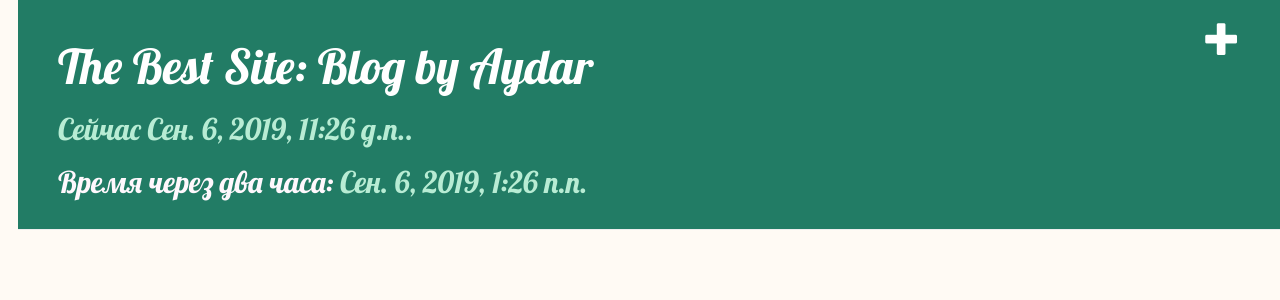
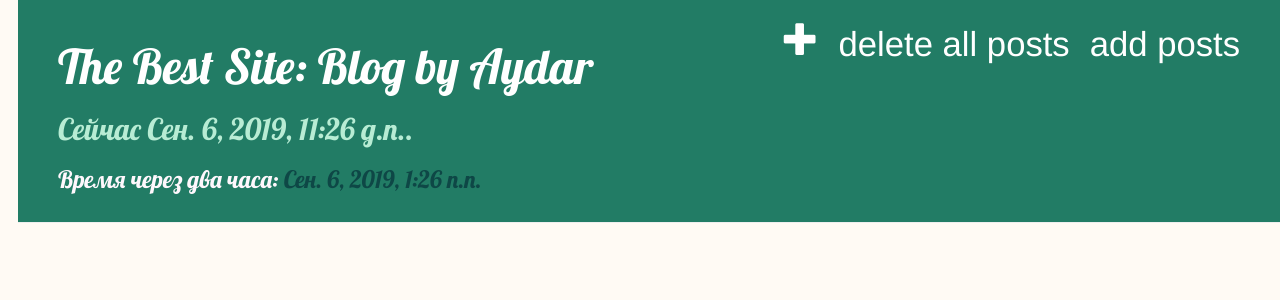
Before and after one commit to ahat31415/my_1st_blog, a Django app: a page that uses blog/templates/blog/base.html in a window 1280 px wide. Shown: the top 300 px of the page. Run offline with Django 3.2, Linux system fonts and the light colour scheme; the visitor is signed in with stand-in values (Sample User, id 1); data that the repository does not hold is empty; some libraries are stand-ins or nearby versions.

Commit message:
06.09.19 Saving of old project

```diff
--- a/blog/static/css/blog2.css
+++ b/blog/static/css/blog2.css
@@ -19,6 +19,7 @@ body {
     font-size: 36pt;
     text-decoration: none;
 }
+
 .content {
     margin-left: 40px;
 }
--- a/blog/templates/blog/base.html
+++ b/blog/templates/blog/base.html
@@ -8,7 +8,40 @@
     <link rel="stylesheet" href="//maxcdn.bootstrapcdn.com/bootstrap/3.2.0/css/bootstrap.min.css">
     <link rel="stylesheet" href="//maxcdn.bootstrapcdn.com/bootstrap/3.2.0/css/bootstrap-theme.min.css">
     <link rel="stylesheet" type="text/css" href="{% static 'css/blog2.css' %}">
+    <style>
+        {#div {#}
+        {#    margin: 10px;#}
+        {#    border: 1px solid black;#}
+        {#    font-size: 20px;#}
+        {#    height: 80px;}#}
 
+        #header {
+            background-color: #ccc;
+        }
+
+        #leftSidebar {
+            background-color: #ddd;
+            float: left;
+            width: 150px;
+        }
+
+        #rightSidebar {
+            background-color: #bb242e;
+            float: right;
+            width: 250px;
+            height: 20px;
+        }
+
+        #center {
+            background-color: #eee;
+            height: 200px;
+        }
+
+        #footer {
+            background-color: #ccc;
+        }
+
+    </style>
 </head>
 
 
@@ -16,19 +49,31 @@
 
 <div class="page-header">
     {% if user.is_authenticated %}
-        <a href="{% url 'post_new' %}" class="top-menu"><span class="glyphicon glyphicon-plus"></span></a>
+
+        <div align="right" class="rightSidebar">
+            <a href="{% url 'adding_posts' %}" class="top-menu">add posts</a>
+            <a href="{% url 'delete_posts' %}" class="top-menu">delete all posts</a>
+            <a href="{% url 'post_new' %}" class="top-menu"><span class="glyphicon glyphicon-plus"></span></a>
+        </div>
+
     {% endif %}
-    <h1><a href="/">The Best Site: Blog by Aydar</a></h1>
+
 
     <div align="left">
+        <h1><a href="/">The Best Site: Blog by Aydar</a></h1>
         <h2>{% block time %} {% endblock %}</h2>
+        <h3>{% block left %}{% endblock %}</h3>
     </div>
 
-    <div align="left">
-        <h2>
-            {% block left %}{% endblock %}
-        </h2>
-    </div>
+    {#    <div align="left">#}
+    {#        <h2>{% block time %} {% endblock %}</h2>#}
+    {#    </div>#}
+    {##}
+    {#    <div align="left">#}
+    {#        <h2>#}
+    {#            {% block left %}{% endblock %}#}
+    {#        </h2>#}
+    {#    </div>#}
 </div>
 
 <div class="content container">
--- a/blog/urls.py
+++ b/blog/urls.py
@@ -4,9 +4,14 @@ from . import views  # импортируем все представления
 urlpatterns = [
     url(r'^$', views.post_list, name='post_list'),
     url(r'^2h$', views.post_list_2h, name='post_list_2h'),
-    url(r'^post/(?P<pk>\d+)/$', views.post_detail, name='post_detail'),
+
+
     url(r'^post/new/$', views.post_new, name='post_new'),
     url(r'^post/(?P<pk>\d+)/edit/$', views.post_edit, name='post_edit'),
+    url(r'^post/(?P<pk>\d+)/$', views.post_detail, name='post_detail'),
+
     url(r'^delete_post/(?P<pk>\d+)$', views.delete_post, name='delete_post'),
+    url(r'^delete_posts', views.delete_posts, name='delete_posts'),
+    url(r'^adding_posts$', views.adding_posts, name='adding_posts'),
 
 ]
--- a/blog/views.py
+++ b/blog/views.py
@@ -28,17 +28,6 @@ def post_detail(request, pk):
     return render(request, 'blog/post_detail.html', {'post': post})
 
 
-def delete_post(request, pk):
-    p = get_object_or_404(Post, pk=pk)
-    # p = Post.objects.get(title=pk.title)
-    p.delete()
-    posts = Post.objects.filter(published_date__lte=timezone.now()).order_by('published_date')
-    now = datetime.datetime.now()
-    return render(request, 'blog/post_list.html', locals())
-    # else:
-    #     return render(request, 'blog/delete_post.html', {'message': 'something wrong!!!'})
-
-
 def post_new(request):
     if request.method == "POST":
         form = PostForm(request.POST)  # Строим форму с данными из формы
@@ -56,7 +45,7 @@ def post_new(request):
 def post_edit(request, pk):
     post = get_object_or_404(Post, pk=pk)
     if request.method == "POST":
-        form = PostForm(request.POST, instance=post)
+        form = PostForm(request.POST, instance=post)  # not clear
         if form.is_valid():
             post = form.save(commit=False)
             post.author = request.user
@@ -66,3 +55,30 @@ def post_edit(request, pk):
     else:
         form = PostForm(instance=post)
     return render(request, 'blog/post_edit.html', {'form': form})
+
+
+# ======================================================================================================================
+def delete_post(request, pk):
+    p = get_object_or_404(Post, pk=pk)
+    p.delete()
+    return redirect('/')
+
+
+def delete_posts(request):
+    posts = Post.objects.filter(published_date__lte=timezone.now()).order_by('published_date')
+    for i in posts:
+        delete_post(request, pk=i.id)
+    return redirect('/')
+
+
+def adding_posts(request):
+    for i in range(3):
+        post = Post(title='Образец поста №' + str(i))
+        post.text = "put on call off get out decline aspire reject deal conversely perception " \
+                    "reliable kid warn pleasant colossus resolve praise necessarily rejoice prerequisite parentheses " \
+                    "concordance precipitation comprehension indent suitcase those assertion wisdom snib egregious bother"
+        post.author = request.user
+        post.published_date = timezone.now()
+        post.save()
+    #  return render(request, 'blog/post_list.html', {'posts': posts, 'now': now})
+    return redirect('/')
--- a/q/settings.py
+++ b/q/settings.py
@@ -120,8 +120,8 @@ USE_TZ = True
 # https://docs.djangoproject.com/en/1.11/howto/static-files/
 STATIC_URL = '/static/'
 
-#=======================================================================================================================
-# Добавлено мной для того чтобы подключение внешних css стилей работало
+#  =======================================================================================================================
+# Добавлено мной для работы подключение внешних css стилей
 STATIC_PATH = os.path.join(BASE_DIR,'static')
 
 
@@ -130,4 +130,4 @@ TEMPLATE_DIRS = (
     os.path.join(os.path.dirname(__file__), 'templates').
     replace('\\','/'),
 )
-#+++++++++++++++++++++++++++++++++++++++++++++++++++++++++++++++++++++++++++++++++++++++++++++++++++++++++++++++++++++++
+#  +++++++++++++++++++++++++++++++++++++++++++++++++++++++++++++++++++++++++++++++++++++++++++++++++++++++++++++++++++++++
```
Also changed, not shown: q/views.py (+4 -5 lines), 1 other file.
